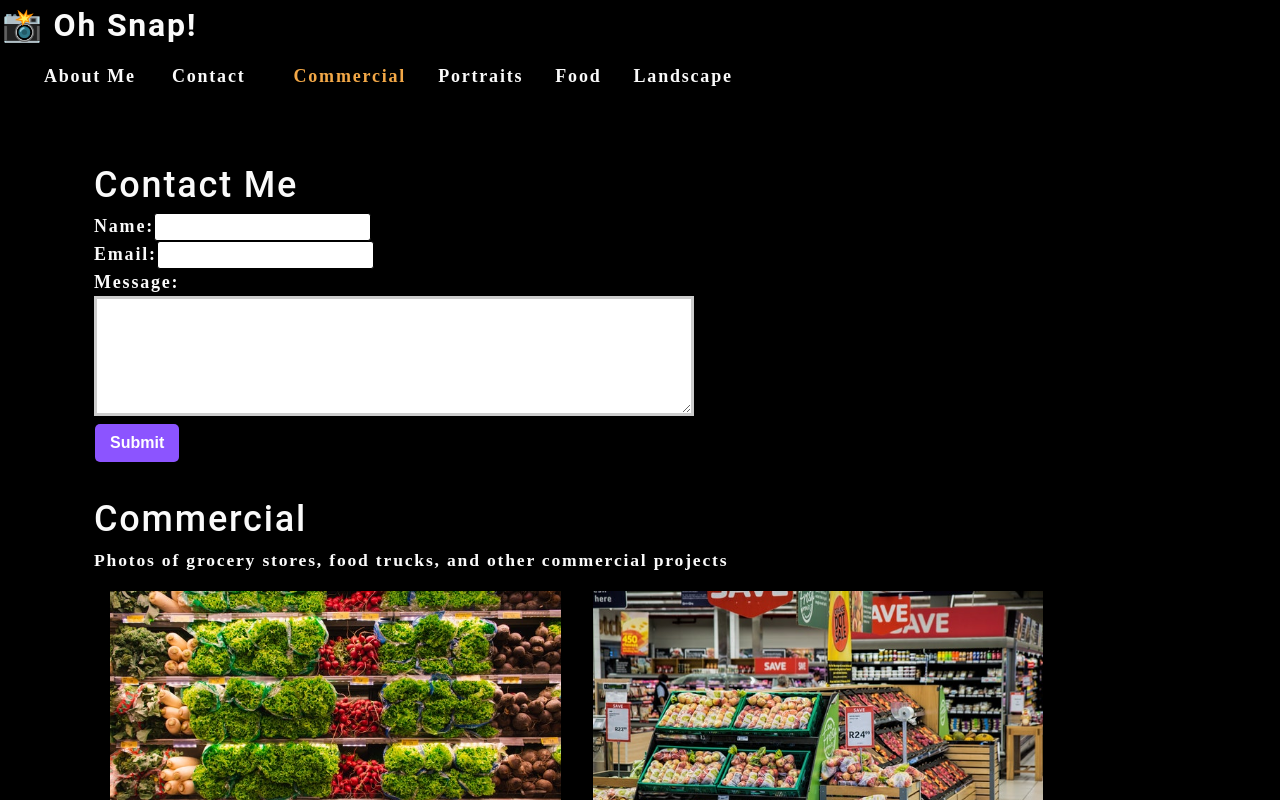
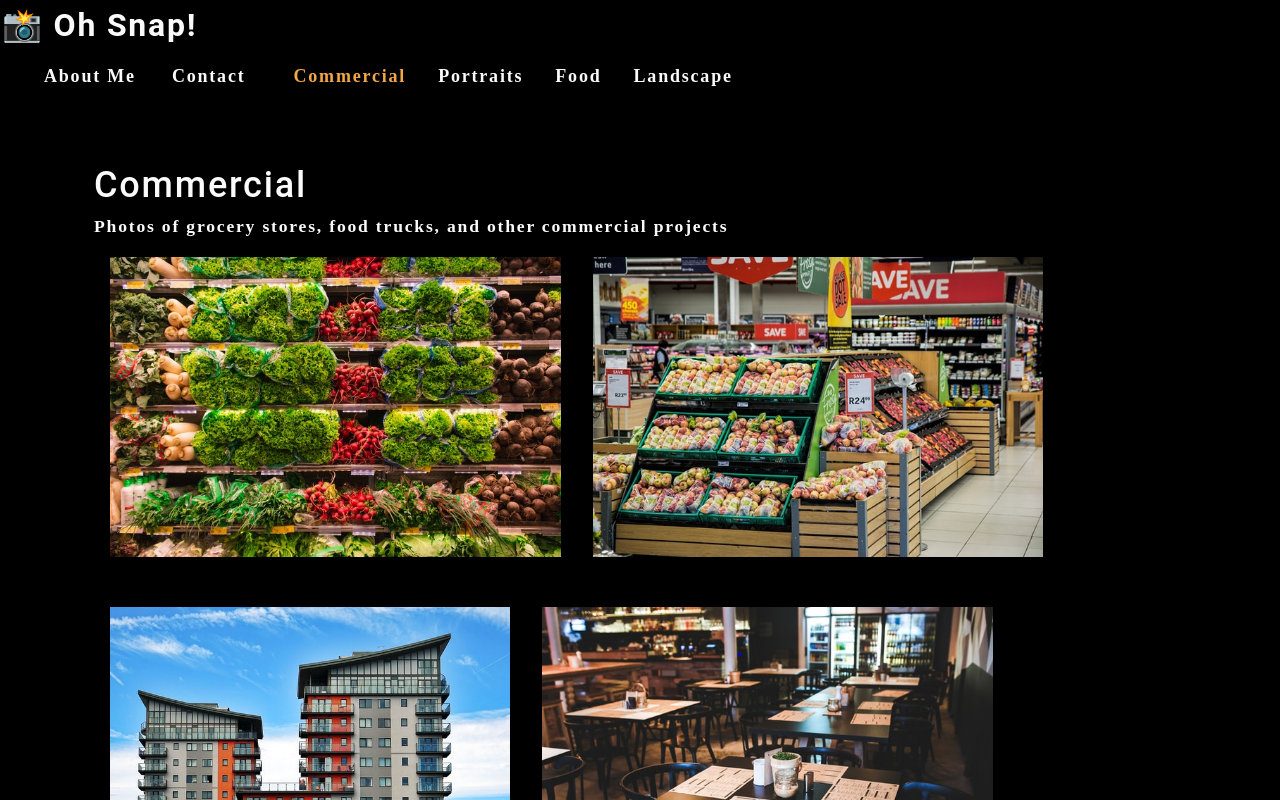
Before and after one commit to JaxonAdams/photo-port, a React (Create React App) app: page / in a window 1280 px wide. Shown: the top 800 px of the page. Built offline with nearby package versions, Linux system fonts and the light colour scheme.

Commit message:
added conditional rendering to Contact and Nav

```diff
--- a/src/App.js
+++ b/src/App.js
@@ -22,17 +22,26 @@
 
   const [ currentCategory, setCurrentCategory ] = useState(categories[0]);
 
+  const [ contactSelected, setContactSelected ] = useState(false);
+
   return (
     <div>
       <Nav
         categories={categories}
         setCurrentCategory={setCurrentCategory}
         currentCategory={currentCategory}
+        contactSelected={contactSelected}
+        setContactSelected={setContactSelected}
       />
       <main>
-        <Contact />
-        <Gallery currentCategory={currentCategory} />
-        <About />
+        {!contactSelected ? (
+          <>
+            <Gallery currentCategory={currentCategory} />
+            <About />
+          </>
+        ) : (
+          <Contact />
+        )}
       </main>
     </div>
   );
--- a/src/components/Contact.js
+++ b/src/components/Contact.js
@@ -39,16 +39,21 @@
             <form id='contact-form' onSubmit={handleSubmit}>
                 <div>
                     <label htmlFor='name'>Name:</label>
-                    <input type='text' name='name' defaultValue={name} onChange={handleChange} />
+                    <input type='text' name='name' defaultValue={name} onBlur={handleChange} />
                 </div>
                 <div>
                     <label htmlFor='email'>Email:</label>
-                    <input type='email' name='email' defaultValue={email} onChange={handleChange} />
+                    <input type='email' name='email' defaultValue={email} onBlur={handleChange} />
                 </div>
                 <div>
                     <label htmlFor='message'>Message:</label>
-                    <textarea name='message' rows='5' defaultValue={message} onChange={handleChange} />
+                    <textarea name='message' rows='5' defaultValue={message} onBlur={handleChange} />
                 </div>
+                {errorMessage && (
+                    <div>
+                        <p className='error-text'>{errorMessage}</p>
+                    </div>
+                )}
                 <button type='submit'>Submit</button>
             </form>
         </section>
--- a/src/components/Nav.js
+++ b/src/components/Nav.js
@@ -6,6 +6,8 @@
         categories = [],
         setCurrentCategory,
         currentCategory,
+        contactSelected,
+        setContactSelected
     } = props;
 
     useEffect(() => {
@@ -22,14 +24,17 @@
             <nav>
                 <ul className='flex-row'>
                     <li style={{ marginRight: '2rem' }}>
-                        <a className='mx-2' data-testid='about' href='#about'>About Me</a>
+                        <a className='mx-2' data-testid='about' href='#about' onClick={() => setContactSelected(false)}>About Me</a>
                     </li>
                     <li style={{ marginRight: '2rem' }}>
-                        <span className='mx-2'>Contact</span>
+                        <span className={`mx-2 ${contactSelected && 'navActive'}`} onClick={() => setContactSelected(true)}>Contact</span>
                     </li>
                     {categories.map(category => (
-                        <li className={`mx-1 ${currentCategory.name === category.name && 'navActive'}`} key={category.name}>
-                            <span onClick={() => setCurrentCategory(category)}>{category.name}</span>
+                        <li className={`mx-1 ${currentCategory.name === category.name && !contactSelected && 'navActive'}`} key={category.name}>
+                            <span onClick={() => {
+                                setCurrentCategory(category);
+                                setContactSelected(false);
+                            }}>{category.name}</span>
                         </li>
                     ))}
                 </ul>
```
